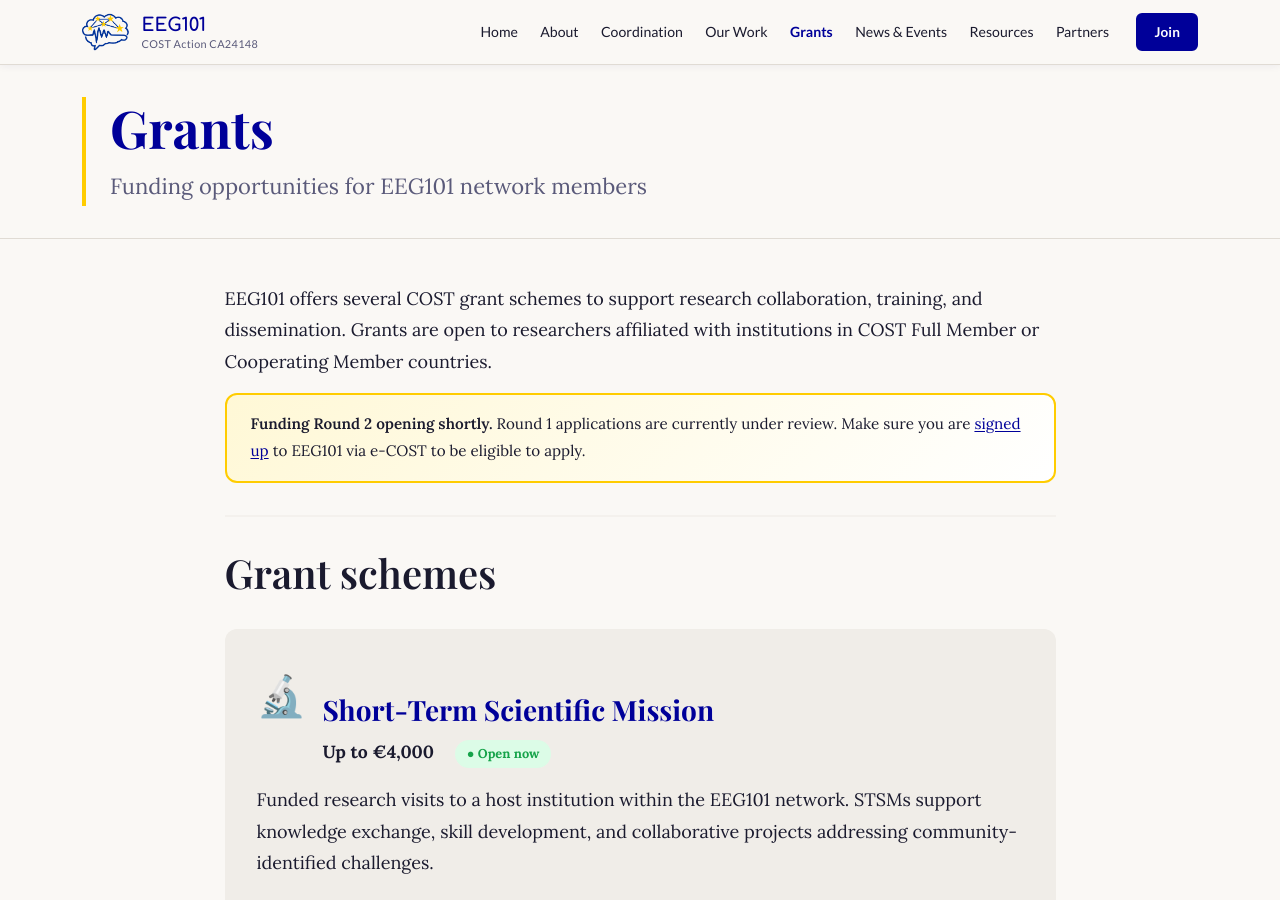
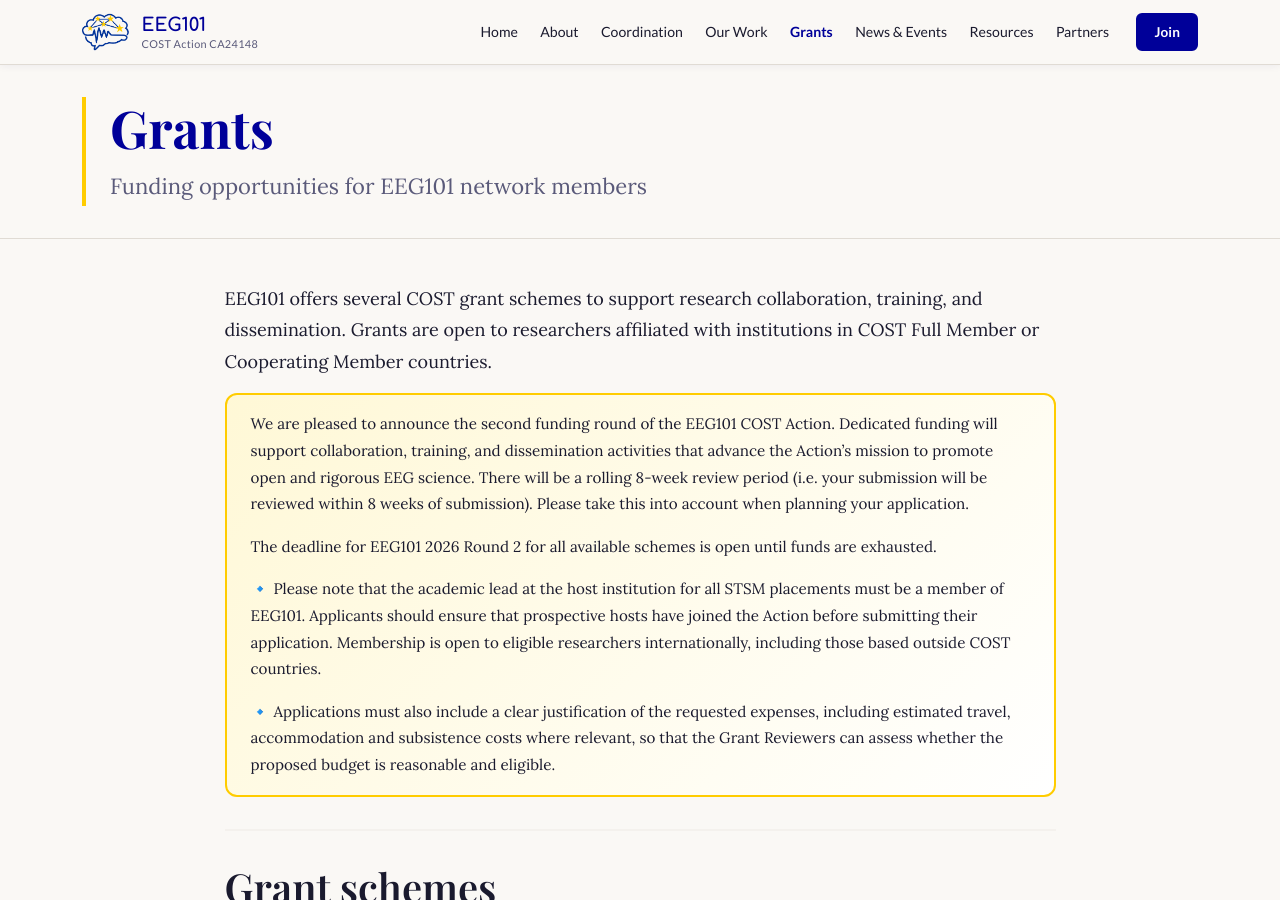
Before and after one commit to mcvinding/website-1, a Jekyll site: the page built from grants.md, in a window 1280 px wide and 900 px high. Built offline with Jekyll 4.4.1, drawn with Linux system fonts in a browser that asks for light colours.

Commit message:
Update grants page with Funding Round 2 announcement

```diff
--- a/grants.md
+++ b/grants.md
@@ -9,9 +9,13 @@ permalink: /grants/
 EEG101 offers several COST grant schemes to support research collaboration, training, and dissemination. Grants are open to researchers affiliated with institutions in COST Full Member or Cooperating Member countries.
 
 <div class="grants-status-banner">
-<strong>Funding Round 2 opening shortly.</strong>
-Round 1 applications are currently under review.
-Make sure you are <a href="{{ '/join/' | relative_url }}">signed up</a> to EEG101 via e-COST to be eligible to apply.
+We are pleased to announce the second funding round of the EEG101 COST Action. Dedicated funding will support collaboration, training, and dissemination activities that advance the Action’s mission to promote open and rigorous EEG science. There will be a rolling 8-week review period (i.e. your submission will be reviewed within 8 weeks of submission). Please take this into account when planning your application.
+
+The deadline for EEG101 2026 Round 2 for all available schemes is open until funds are exhausted.
+
+🔹 Please note that the academic lead at the host institution for all STSM placements must be a member of EEG101. Applicants should ensure that prospective hosts have joined the Action before submitting their application. Membership is open to eligible researchers internationally, including those based outside COST countries.
+
+🔹 Applications must also include a clear justification of the requested expenses, including estimated travel, accommodation and subsistence costs where relevant, so that the Grant Reviewers can assess whether the proposed budget is reasonable and eligible.
 </div>
 
 ---
```
